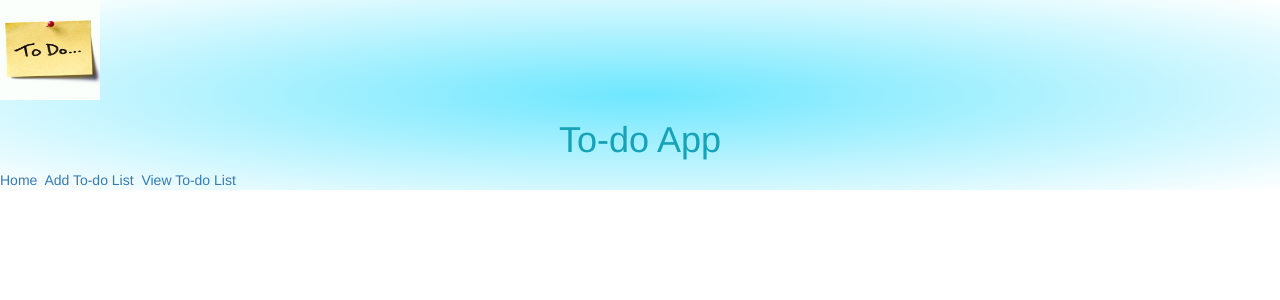
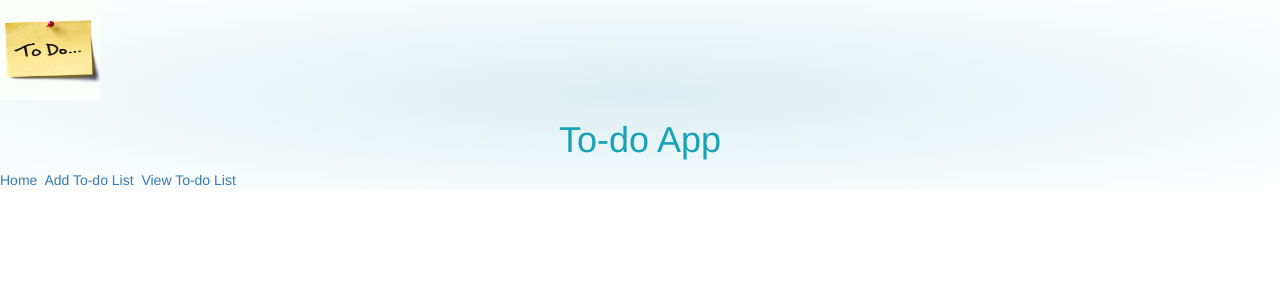
Before and after one commit to sayanavr/TodoList-localStorage, an Angular app: page /viewTodo in a window 1280 px wide. Shown: the top 300 px of the page. Built offline with nearby package versions, Linux system fonts and the light colour scheme.

Commit message:
Modified styles

```diff
--- a/src/app/header/header.component.css
+++ b/src/app/header/header.component.css
@@ -3,5 +3,5 @@
     height: 100px;
 }
 .header{
-    background-image: radial-gradient(#6EE7FE,white);
+    background-image: radial-gradient(#DCEEF2,white);
 }
```
